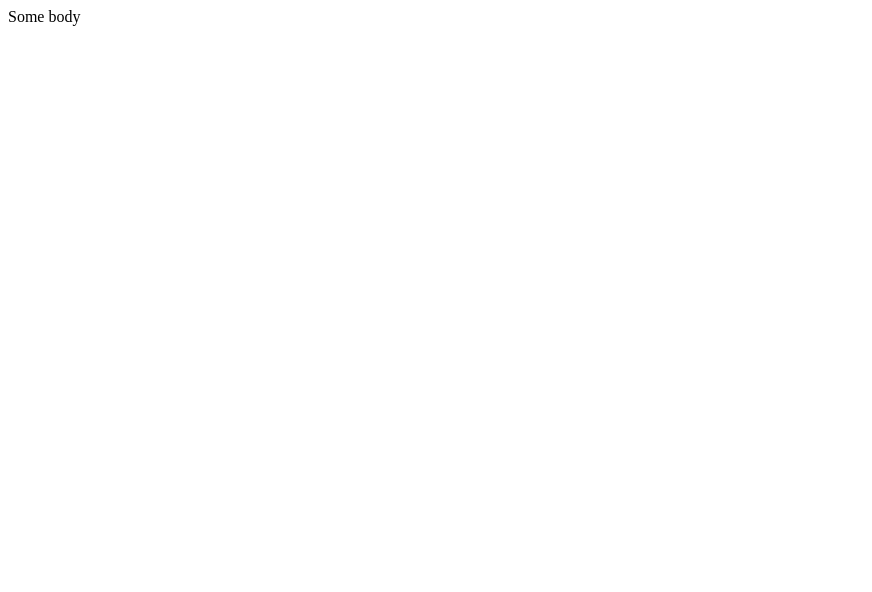
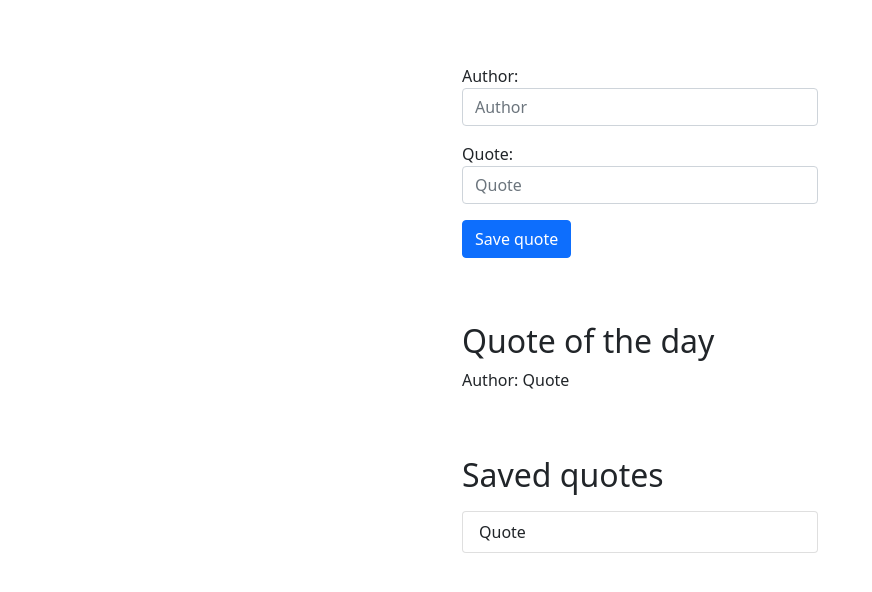
Before and after one commit to lukaisailovic/web-d3-http, a plain HTML site: page static/index.html in a window 1280 px wide. Shown: the whole page, without its empty margins (0-872 px from the left). Drawn offline with nearby package versions, Linux system fonts and the light colour scheme.

Commit message:
Html view per specifications

```diff
--- a/static/index.html
+++ b/static/index.html
@@ -2,9 +2,55 @@
 <html lang="en">
 <head>
     <meta charset="UTF-8">
-    <title>Some title</title>
+    <title>Web - D3</title>
+    <link href="https://cdn.jsdelivr.net/npm/bootstrap@5.0.0-beta3/dist/css/bootstrap.min.css" rel="stylesheet" integrity="sha384-eOJMYsd53ii+scO/bJGFsiCZc+5NDVN2yr8+0RDqr0Ql0h+rP48ckxlpbzKgwra6" crossorigin="anonymous">
+
 </head>
 <body>
-    Some body
+    <div class="container">
+        <div class="row justify-content-center mt-5">
+            <div class="col-md-4">
+                <form action="" method="post">
+                    <div class="form-group my-3">
+                        <label for="author">Author:</label>
+                        <input type="text" name="author" id="author" class="form-control" placeholder="Author">
+                    </div>
+                    <div class="form-group my-3">
+                        <label for="quote">Quote:</label>
+                        <input type="text" name="quote" id="quote" class="form-control" placeholder="Quote">
+                    </div>
+                    <div class="form-group my-3">
+                        <button type="submit" class="btn btn-primary">Save quote</button>
+                    </div>
+                </form>
+            </div>
+        </div>
+        <div class="row justify-content-center mt-5">
+            <div class="col-md-4">
+                <h2>
+                    Quote of the day
+                </h2>
+                <p>
+                    <span>Author:</span>
+                    <span>
+                        Quote
+                    </span>
+                </p>
+            </div>
+        </div>
+        <div class="row justify-content-center mt-5">
+            <div class="col-md-4">
+                <h2>
+                    Saved quotes
+                </h2>
+                <p>
+                <ul class="list-group">
+                    <li class="list-group-item">Quote</li>
+
+                </ul>
+                </p>
+            </div>
+        </div>
+    </div>
 </body>
 </html>
```
